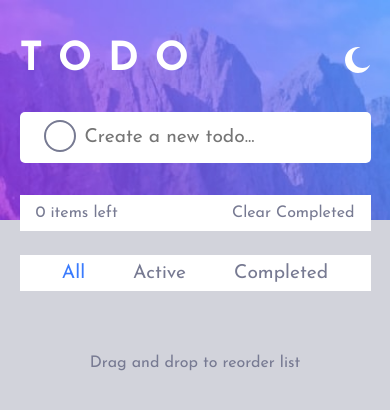
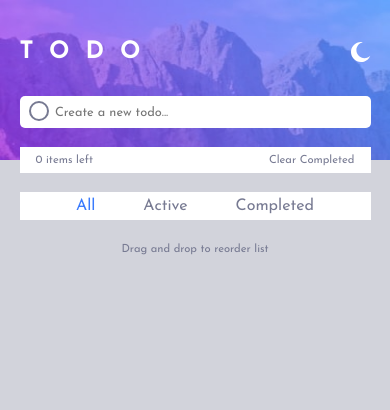
Before and after one commit to gamb14/React-Todo-App-with-drag-and-drop, a React (Create React App) app: page / in a window 390 px wide. Shown: the top 410 px of the page. Built offline with nearby package versions, Linux system fonts and the light colour scheme.

Commit message:
accessibility improvements

```diff
--- a/src/App.css
+++ b/src/App.css
@@ -11,7 +11,6 @@
 input {
   font-size: inherit;
   font-family: inherit;
-  outline: none;
   border: none;
   color: inherit;
   background-color: inherit;
@@ -53,17 +52,17 @@ input {
 
 @media (max-width: 450px) {
   .app {
-    font-size: 1.2rem;
+    font-size: 0.8rem;
     position: relative;
   }
 
   .app.light {
     background-image: url('./images/bg-mobile-light.jpg');
-    background-size: 100% 220px;
+    background-size: 100% 160px;
   }
 
   .app.dark {
     background-image: url('./images/bg-mobile-dark.jpg');
-    background-size: 100% 220px;
+    background-size: 100% 160px;
   }
 }
--- a/src/App.js
+++ b/src/App.js
@@ -49,7 +49,7 @@ const App = () => {
 
                 <Draggable key={ todo.id } draggableId={ todo.id } index= {index}>
                   {(provided) => (
-                    <div className='wrapper' {...provided.draggableProps} {...provided.dragHandleProps} ref={provided.innerRef} >
+                    <div className='wrapper' {...provided.draggableProps} {...provided.dragHandleProps}  tabIndex='-1' ref={provided.innerRef} >
                       <TodoItem todo={ todo } setTodoList={ setTodoList } />
                     </div>
                   )}
@@ -61,7 +61,7 @@ const App = () => {
 
                 <Draggable key={ todo.id } draggableId={ todo.id } index= {index}>
                   {(provided) => (
-                    <div className='wrapper' {...provided.draggableProps} {...provided.dragHandleProps} ref={provided.innerRef} >
+                    <div className='wrapper' {...provided.draggableProps} {...provided.dragHandleProps} tabIndex='-1' ref={provided.innerRef} >
                       <TodoItem todo={ todo } setTodoList={ setTodoList } />
                     </div>
                     )}
@@ -73,7 +73,7 @@ const App = () => {
 
                 <Draggable key={ todo.id } draggableId={ todo.id } index= {index}>
                   {(provided) => (
-                    <div className='wrapper' {...provided.draggableProps} {...provided.dragHandleProps} ref={provided.innerRef} >
+                    <div className='wrapper' {...provided.draggableProps} {...provided.dragHandleProps} tabIndex='-1' ref={provided.innerRef} >
                       <TodoItem todo={ todo } setTodoList={ setTodoList } />
                     </div>
                   )}
--- a/src/components/AddTodo.css
+++ b/src/components/AddTodo.css
@@ -9,12 +9,18 @@
   transition: 0.5s ease-in;
 }
 
+.add-todo:focus-within{
+  transition: none;
+  outline: 3px solid var(--bright-blue);
+}
+
 .add-todo input[type='checkbox'] {
   visibility: hidden;
 }
 
 .add-todo input[type='text'] {
   width: 100%;
+  outline: none;
   caret-color: var(--bright-blue)
 }
 
@@ -76,6 +82,21 @@
 
 @media (max-width: 450px) {
   .add-todo {
-    padding: 1rem;
+    padding: 0.6rem 0.4rem;
+    column-gap: 1rem;
+  }
+
+  .add-todo span::before {
+    height: 20px;
+    width: 20px;
+    top: calc(50% - 11.3px);
+    left: 0.6rem;
+  }
+
+  .add-todo span::after {
+    height: 22px;
+    width: 22px;
+    top: calc(50% - 12.5px);
+    left: 8.6px;
   }
 }
--- a/src/components/AddTodo.js
+++ b/src/components/AddTodo.js
@@ -30,11 +30,12 @@ const AddTodo = ({setTodoList}) => {
 
   return (
     <form onSubmit={handleSubmit}>
-      <div className={`add-todo ${ showError ? 'error' : ''}` } >
-        <input type="checkbox"/>
+      <div className={`add-todo ${ showError ? 'error' : ''}`  } >
+        <input type="checkbox" aria-label='Add todo' />
         <input
           type="text"
           value={todoName}
+          ariaLabel='Add todo'
           onChange={ (e) => setTodoName(e.target.value) }
           placeholder={ showError ? 'Field cannot be empty' : 'Create a new todo...' }
         />
--- a/src/components/Footer.css
+++ b/src/components/Footer.css
@@ -35,12 +35,12 @@
 
 .footer-filters.mobile {
   display: none;
-  height: 2.25rem;
+  height: 1.75rem;
   padding: 0 1.6rem;
   background-color: #fff;
   color: var(--dark-grayish-blue);
-  margin-top: 1.5rem;
-  font-size: 1.2rem;
+  margin-top: 1.2rem;
+  font-size: 1rem;
   width: auto;
   align-items: center;
   justify-content: center;
@@ -51,6 +51,15 @@
 .footer p:hover {
   transition: 0.3s ease-in;
   color: var(--very-dark-grayish-blue-dark1);
+}
+
+.footer p {
+  outline: none;
+}
+
+.footer p:focus-visible {
+  outline: 3px solid var(--bright-blue);
+  z-index: 1;
 }
 
 .footer-filters.desktop.all p:nth-child(1) {
@@ -99,9 +108,9 @@
 @media (max-width: 900px) {
 
   .footer-inner {
-    height: 2.25rem;
+    height: 1.6rem;
     padding: 0 1rem;
-    font-size: 1rem;
+    font-size: 0.7rem;
   }
   .footer-filters.desktop {
     display: none;
@@ -126,7 +135,8 @@
   }
 
   .footer-drag-drop {
-    font-size: 1rem;
+    font-size: 0.7rem;
+    padding: 1.5rem 0.75rem;
   }
 
 }
--- a/src/components/Footer.js
+++ b/src/components/Footer.js
@@ -4,6 +4,18 @@ const Footer = ({ todoList, setTodoList, activeTodoList, todoFilter, setTodoFilt
 
   const clearCompleted = () => {
     setTodoList(todoList.filter(todo => !todo.isCompleted))
+  }
+
+  const handleKeyDown = (e, filter) => {
+    if (e.code === 'Space' || e.code === 'Enter'){
+      setTodoFilter(filter)
+    }
+  }
+
+  const clearOnKeyDown = e => {
+    if (e.code === 'Space' || e.code === 'Enter') {
+      clearCompleted()
+    }
   }
 
   return (
@@ -15,13 +27,31 @@ const Footer = ({ todoList, setTodoList, activeTodoList, todoFilter, setTodoFilt
         </div>
 
         <div className={`footer-filters desktop ${todoFilter}`}>
-          <p onClick={ () => setTodoFilter('all') }>All</p>
-          <p onClick={ () => setTodoFilter('active') }>Active</p>
-          <p onClick={ () => setTodoFilter('completed') }>Completed</p>
+          <p
+          role='button'
+          tabIndex='0'
+          onClick={ () => setTodoFilter('all') }
+          onKeyDown={ e => handleKeyDown(e, 'all')}
+          >All</p>
+
+          <p
+          role='button'
+          tabIndex='0'
+          onClick={ () => setTodoFilter('active') }
+          onKeyDown={ e => handleKeyDown(e, 'active')}
+          >Active</p>
+
+          <p
+          role='button'
+          tabIndex='0'
+          onClick={ () => setTodoFilter('completed') }
+          onKeyDown={ e => handleKeyDown(e, 'completed')}
+          >Completed</p>
+
         </div>
 
-        <div className="footer-clear">
-          <p onClick={ () => clearCompleted() }>Clear Completed</p>
+        <div className="footer-clear" >
+          <p tabIndex='0' onClick={clearCompleted} onKeyDown={clearOnKeyDown}>Clear Completed</p>
         </div>
 
       </div>
--- a/src/components/Header.css
+++ b/src/components/Header.css
@@ -12,6 +12,14 @@ header h1 {
   font-size: 2.5rem;
 }
 
+header div {
+  outline: none;
+}
+
+header div:focus-visible{
+  outline: 3px solid var(--bright-blue);
+}
+
 header img {
   cursor: pointer;
 }
@@ -21,4 +29,16 @@ header img {
   margin-bottom: 2rem;
   }
 
+  header h1 {
+    font-size: 1.5rem;
+  }
+
+  header div {
+    height: 20px;
+    width: 20px;
+  }
+
+  header img {
+    width: 100%;
+  }
 }
--- a/src/components/Header.js
+++ b/src/components/Header.js
@@ -5,13 +5,21 @@ const Header = ({lightMode, setLightMode}) => {
   const moon = './images/icon-moon.svg'
   const sun = './images/icon-sun.svg'
 
+  const handleKeyDown = e => {
+    if (e.code === 'Space' || e.code === 'Enter'){
+      setLightMode(!lightMode)
+    }
+  }
+
   return (
     <header>
       <h1>todo</h1>
-      <img
-        src={lightMode ? moon : sun} alt="icon"
-        onClick={() => setLightMode(!lightMode)}
-      />
+      <div role='button' tabIndex='0' onKeyDown={handleKeyDown} >
+        <img
+          src={lightMode ? moon : sun} alt="icon"
+          onClick={() => setLightMode(!lightMode)}
+        />
+      </div>
     </header>
   );
 }
--- a/src/components/TodoItem.css
+++ b/src/components/TodoItem.css
@@ -32,6 +32,11 @@
 
 .todo-item p {
   cursor: pointer;
+  outline: none;
+}
+
+.todo-item p:focus-visible {
+  outline: 3px solid var(--bright-blue);
 }
 
 .todo-item.completed p {
@@ -142,7 +147,37 @@ label:hover span::before {
 }
 
 @media (max-width: 450px) {
+  .todo-list {
+    margin-top: 1.2rem;
+  }
+
   .todo-item {
-    padding: 1rem;
+    padding: 0.6rem 0.4rem;
+    column-gap: 1rem;
+  }
+
+  .todo-item span::before {
+    height: 20px;
+    width: 20px;
+    top: calc(50% - 11.3px);
+    left: 0.6rem;
+  }
+
+  .todo-item span::after {
+    height: 22px;
+    width: 22px;
+    top: calc(50% - 12.5px);
+    left: 8.6px;
+  }
+
+  .todo-item cross-img-wrapper {
+    height: 10px;
+    width: 10px;
+  }
+
+  .todo-item img.cross {
+    height: 12px;
+    width: 12px;
+    top: calc(50% - 7px)
   }
 }
--- a/src/components/TodoItem.js
+++ b/src/components/TodoItem.js
@@ -5,7 +5,7 @@ const TodoItem = ({todo, setTodoList }) => {
 
   const [isChecked, setIsChecked] = useState(false);
 
-  const handleChange = () => {
+  const handleChange = ()=> {
 
     setIsChecked(!isChecked)
 
@@ -20,6 +20,13 @@ const TodoItem = ({todo, setTodoList }) => {
     })
   }
 
+
+  const handleKeyDown = e => {
+    if (e.code === 'Space' || e.code === 'Enter'){
+      handleChange(e)
+    }
+  }
+
   const removeItem = (id) => {
     setTodoList(prevTodoList => prevTodoList.filter(todo => todo.id !== id))
   }
@@ -28,10 +35,10 @@ const TodoItem = ({todo, setTodoList }) => {
 
         <div className={`todo-item ${todo.isCompleted ? 'completed' : ''}`} >
           <label>
-            <input onClick={handleChange} type="checkbox"/>
+            <input onClick={handleChange} type="checkbox" aria-label='Change the checked Value' />
             <span></span>
           </label>
-          <p onClick={handleChange}> { todo.todoText } </p>
+          <p tabIndex='0' onClick={handleChange} onKeyDown={handleKeyDown}> { todo.todoText } </p>
           <img onClick={() => removeItem(todo.id)} src="./images/icon-cross.svg" className='cross' alt="cross"  />
         </div>
 
```
